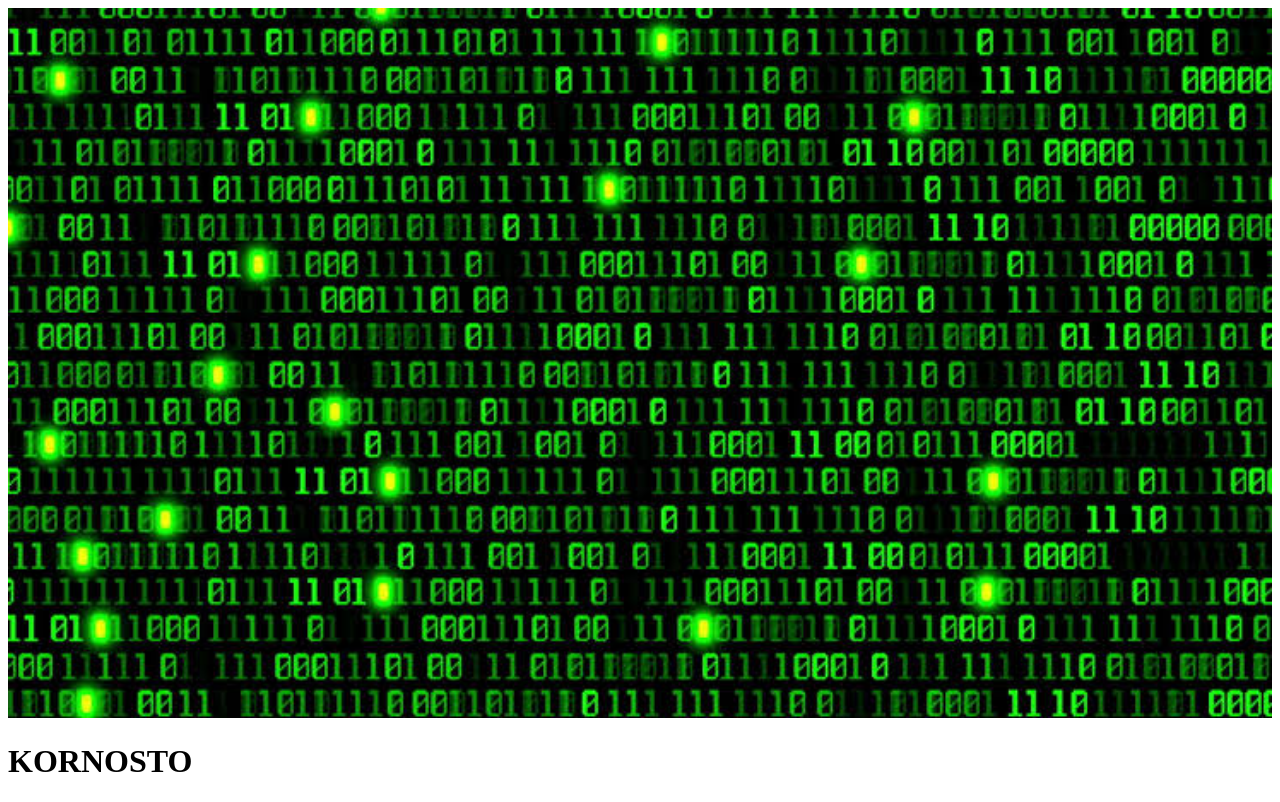
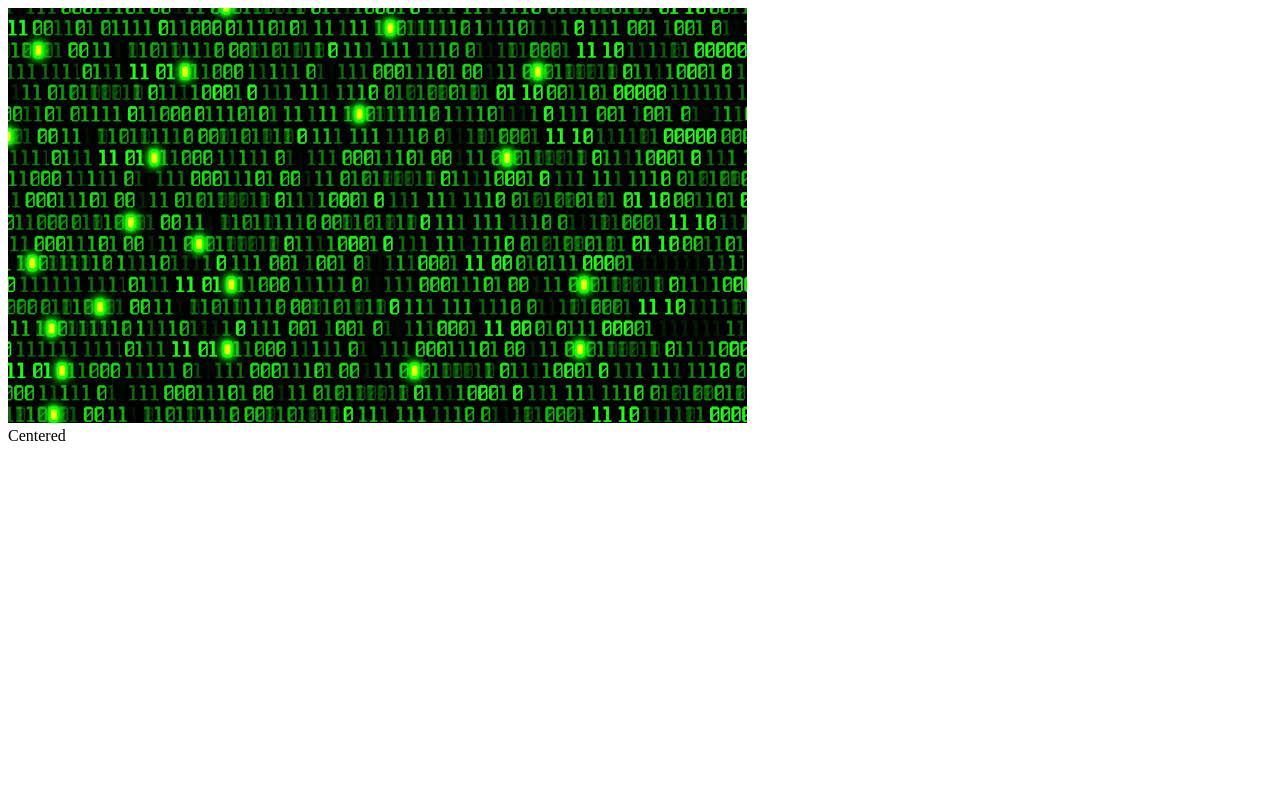
Before and after one commit to aarna213/aarna213.github.io, a plain HTML site: page index.html in a window 1280 px wide. Drawn offline with Linux system fonts and the light colour scheme.

Commit message:
Update index.html

```diff
--- a/index.html
+++ b/index.html
@@ -6,10 +6,8 @@
 </head>
 <body>
   <div class="container">
-  <img src="opka.jpg" alt="Snow" class="rs" style="width:100%;">
-  <h1 class="centered" data-value="kornosto">KORNOSTO</h1>
-  <script src="script.js"></script>
-
+    <img src="opka.jpg" alt="hak style="width:100%;">
+    <div class="centered" data-value="kornosto">Centered</div>
   </div>
 </body>
 
```
